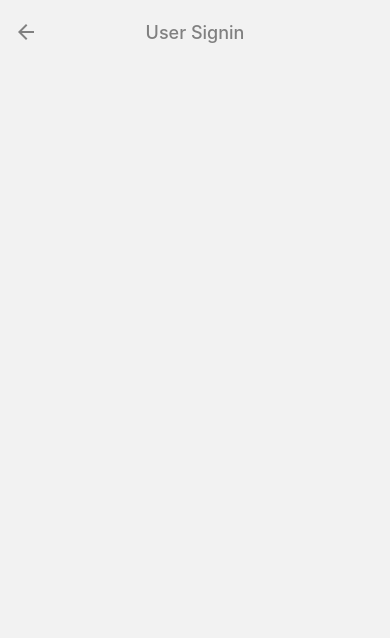
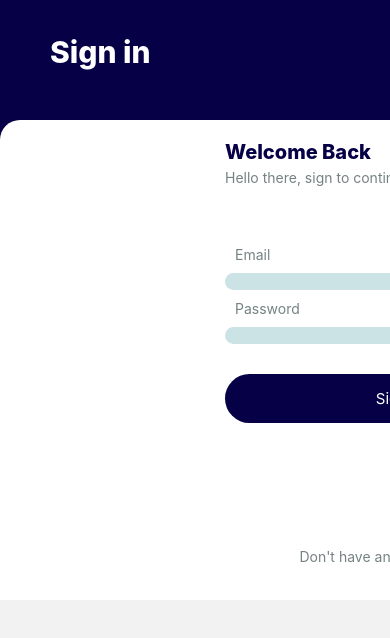
Before and after one commit to mfaizk/smartkabadiV02, a React Native app: screen /signin in a window 390 px wide. Shown: the top 638 px of the page. Built offline with nearby package versions, Linux system fonts and the light colour scheme.

Commit message:
SignIn Screen revamped and now themeOject is seprately defined

```diff
--- a/App.tsx
+++ b/App.tsx
@@ -19,16 +19,7 @@ const App = () => {
         <Stack.Screen
           name="signin"
           component={SignIn}
-          options={{
-            headerTitle: 'User Signin',
-            headerShadowVisible: false,
-            headerTintColor: 'gray',
-            headerTitleAlign: 'center',
-            headerBackVisible: false,
-            headerStyle: {
-              backgroundColor: '#f2f2f2',
-            },
-          }}
+          options={{headerShown: false}}
         />
         <Stack.Screen
           name="signup"
--- a/src/configs/themeData.js
+++ b/src/configs/themeData.js
@@ -4,6 +4,10 @@ export const themeDataDark1 = {
   tertiary: '#E90064',
   quaternary: '#FF5F9E',
   text: '#ffffff',
+  borderColor: '#ffffff',
+  background: '#ffffff',
+  textLight: '#758283',
+  textLightXl: '#cce3e6',
 };
 
 export const themeDataLight1 = {
@@ -12,4 +16,8 @@ export const themeDataLight1 = {
   tertiary: '#609966',
   quaternary: '#40513B',
   text: '#111111',
+  borderColor: '#5A5A5A',
+  background: '#111111',
+  textLight: '#758283',
+  textLightXl: '#cce3e6',
 };
--- a/src/screens/SignInScreen.tsx
+++ b/src/screens/SignInScreen.tsx
@@ -7,7 +7,15 @@ import {
   ScrollView,
   TouchableOpacity,
   SafeAreaView,
+  StyleSheet,
+  Dimensions,
+  StatusBar,
 } from 'react-native';
+import {themeDataDark1, themeDataLight1} from '../configs/themeData';
+
+const currentTheme = themeDataDark1 || themeDataLight1;
+const statusBarHeight = StatusBar.currentHeight ? StatusBar.currentHeight : 0;
+
 const SignIn = () => {
   const [email, setEmail] = useState('');
   const [password, setPassword] = useState('');
@@ -20,10 +28,130 @@ const SignIn = () => {
   return (
     <SafeAreaView>
       <ScrollView>
-        <View></View>
+        <View style={styles.body}>
+          <Text style={styles.hedaing}>Sign in</Text>
+          <View style={styles.formCard}>
+            <View style={styles.formTextCardView}>
+              <Text style={styles.cardHeading}>Welcome Back</Text>
+              <Text style={styles.subCardHeading}>
+                Hello there, sign to continue
+              </Text>
+            </View>
+            <View style={styles.formCardInputView}>
+              <Text style={styles.inputHeading}>Email</Text>
+              <TextInput
+                style={styles.input}
+                value={email.trim()}
+                onChangeText={e => setEmail(e.trim())}
+              />
+              <Text style={styles.inputHeading}>Password</Text>
+              <TextInput
+                style={styles.input}
+                value={password.trim()}
+                onChangeText={e => setPassword(e.trim())}
+              />
+              <TouchableOpacity
+                style={styles.button}
+                onPress={() => {
+                  if (email && password) {
+                    submitHandler();
+                  }
+                }}>
+                <Text style={styles.buttonText}>Sign In</Text>
+              </TouchableOpacity>
+            </View>
+            <Text style={styles.footerText}>
+              Don't have an accoun?
+              <Text style={{color: currentTheme.primary}}>Sign up</Text>
+            </Text>
+          </View>
+        </View>
       </ScrollView>
     </SafeAreaView>
   );
 };
+const styles = StyleSheet.create({
+  body: {
+    minHeight: Dimensions.get('screen').height - statusBarHeight,
+    minWidth: Dimensions.get('screen').width,
+    backgroundColor: currentTheme.primary,
+    display: 'flex',
+    justifyContent: 'flex-end',
+    alignItems: 'center',
+  },
+  formCard: {
+    backgroundColor: currentTheme.background,
+    minHeight: Dimensions.get('screen').height * 0.8 - statusBarHeight,
+    minWidth: Dimensions.get('screen').width,
+    borderTopLeftRadius: 20,
+    borderTopRightRadius: 20,
+    padding: 20,
+    display: 'flex',
+    justifyContent: 'center',
+    alignItems: 'center',
+  },
+  hedaing: {
+    color: currentTheme.text,
+    fontSize: 30,
+    fontWeight: '800',
+    alignSelf: 'flex-start',
+    marginBottom: 50,
+    marginLeft: 50,
+  },
+  formTextCardView: {
+    display: 'flex',
+    justifyContent: 'center',
+    alignItems: 'flex-start',
+    minWidth: 350,
+  },
+  cardHeading: {
+    color: currentTheme.primary,
+    fontSize: 20,
+    fontWeight: '800',
+  },
+  subCardHeading: {
+    color: currentTheme.textLight,
+    marginTop: 5,
+  },
+  formCardInputView: {
+    display: 'flex',
+    justifyContent: 'center',
+    alignItems: 'center',
+    marginTop: 50,
+    minWidth: 350,
+  },
+  inputHeading: {
+    color: currentTheme.textLight,
+    marginBottom: 10,
+    marginLeft: 10,
+    marginTop: 10,
+    alignSelf: 'flex-start',
+  },
+  input: {
+    backgroundColor: currentTheme.textLightXl,
+    borderRadius: 20,
+    minWidth: 350,
+    paddingLeft: 20,
+    color: currentTheme.primary,
+  },
+  button: {
+    backgroundColor: currentTheme.primary,
+    padding: 15,
+    borderRadius: 25,
+    marginTop: 30,
+    minWidth: 350,
+  },
+  buttonText: {
+    color: currentTheme.text,
+    textAlign: 'center',
+    fontSize: 15,
+  },
+  footerText: {
+    color: currentTheme.textLight,
+    textAlign: 'center',
+    marginTop: 'auto',
+    marginBottom: 15,
+  },
+});
 
 export default SignIn;
--- a/src/screens/WelcomeScreen.tsx
+++ b/src/screens/WelcomeScreen.tsx
@@ -1,5 +1,5 @@
 import {useNavigation} from '@react-navigation/native';
-import React, {useEffect} from 'react';
+import React from 'react';
 import {
   View,
   Text,
@@ -29,10 +29,13 @@ const WelcomeScreen = () => {
           </Text>
         </View>
         <View>
-          <TouchableOpacity style={styles.loginButton}>
+          <TouchableOpacity
+            style={styles.loginButton}
+            onPress={() => navigation.navigate('signin' as never)}>
             <Text style={[styles.defaultText]}>Sign in with Email</Text>
           </TouchableOpacity>
           <TouchableOpacity
+            onPress={() => navigation.navigate('signup' as never)}
             style={[
               styles.loginButton,
               {backgroundColor: currentTheme.primary},
@@ -83,7 +86,7 @@ const styles = StyleSheet.create({
   loginButton: {
     minHeight: 40,
     borderWidth: 1,
-    borderColor: 'white',
+    borderColor: currentTheme.borderColor,
     minWidth: 300,
     display: 'flex',
     justifyContent: 'center',
```
Also changed, not shown: 1 other file (tests, documents, lock files or other folders).
